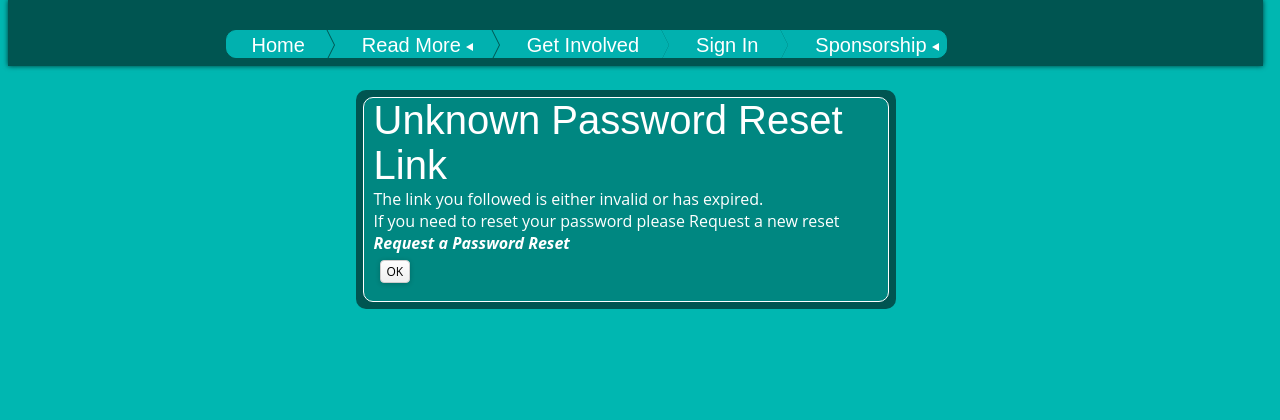
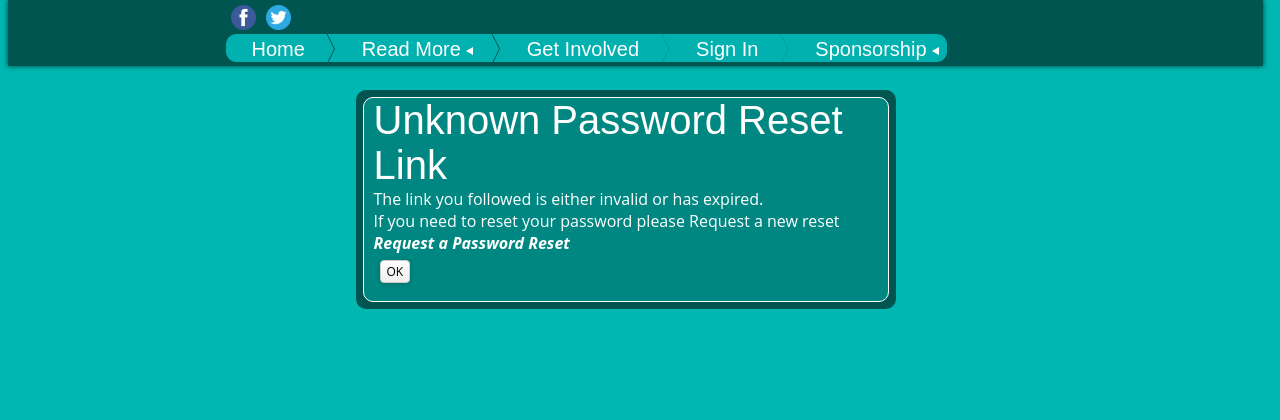
Before and after one commit to TonyFlury/SuffolkCycleDjango, a Django app: page /User/Reset/1 in a window 1280 px wide. Shown: the top 420 px of the page. Run offline with Django 3.2, Linux system fonts and the light colour scheme; parts of the project's set-up code (start-up, migrations or seed data) failed here and were passed over; some libraries are stand-ins or nearby versions.

Commit message:
Issue-29

```diff
--- a/SuffolkCycleRide/static/base/css/layout.css
+++ b/SuffolkCycleRide/static/base/css/layout.css
@@ -196,7 +196,7 @@ div.menu-wrapper {
 
 div.menu-body {
 	position: relative;
-	top: 30px;
+	top: 5px;
 	color: white;
 	font: 20px/1.4em "fredericka the great",fantasy;
 	margin: 0px auto;
@@ -210,6 +210,9 @@ div#menu-container a {
 	display:block;
 	padding:0 5px;
 	color:#FFF;
+	  text-decoration: none;
+  font-style:normal;
+    font-weight: unset;
 }
 
 ul.chevronbar {list-style-type: none; margin: 0; padding: 0; height:auto; width:auto; overflow:hidden;}
--- a/SuffolkCycleRide/templates/base/base.html
+++ b/SuffolkCycleRide/templates/base/base.html
@@ -5,12 +5,44 @@
 
 {% block page_styles %}
 
+div#ShareBar {
+    margin-bottom:4px;
+    height:25px;
+}
+
+div#ShareBar > div.ShareMe {
+    display:inline-block;
+    margin-right:5px;
+    height:25px;
+    width:25px;
+}
+
+div#ShareBar > div.ShareMe img {
+    height:25px;
+    width:25px;
+}
+
 {% endblock %}
 
 {% block menu-content %}
 <!-- Allow conditional generation of menu -->
-{% if not no_menu %}
+
 <div id="menu-container">
+{% if no_menu %}
+    <h3 align="center" style="margin-top:15px;"><a href="{{ HOST_URL }}" >The Great Suffolk Cycle Ride</a></h3>
+{% else %}
+    <div id="ShareBar">
+        <div class="ShareMe">
+        <a href="http://www.facebook.com/sharer/sharer.php?u={{ HOST_URL|urlencode:''}}&tite={{ 'The Great Suffolk Cycle Ride' | urlencode:'' }}">
+        <img src="{% static 'SuffolkCycleRide/images/facebook.png' %}" ;"/>
+        </a>
+        </div>
+        <div class="ShareMe">
+        <a href="http://twitter.com/intent/tweet?status={{ 'Supporting The Great Suffolk Cycle Ride - raising money for Suffolk Cancer Charities - 580Km over 7 days' | urlencode:'' }}%0A{{ HOST_URL|urlencode:''}}">
+        <img src="{% static 'SuffolkCycleRide/images/twitter.png' %}"/>
+        </a>
+        </div>
+    </div>
     <ul class='chevronbar'>
         <li><a href="{% url 'Home' %}">Home</a></li>
         <li><a href="#">Read More</a>
@@ -41,6 +73,6 @@
         </li>
 
     </ul>
+{% endif %}
 </div>
-{% endif %}
 {% endblock %}
--- a/SuffolkCycleRide/templates/base/origin.html
+++ b/SuffolkCycleRide/templates/base/origin.html
@@ -62,27 +62,6 @@
 </head>
 <body>
 {% block fb-disable %}
-<div id="fb-root"></div>
-
-<!-- Script for Facebook like button https://developers.facebook.com/tools/debug/og/object/ -->
-<script>
-
-window.fbAsyncInit = function() {
-   FB.init({
-      appId      : '1695228507422103',
-      xfbml      : true,
-      version    : 'v2.5'
-    });
-  };
-
-(function(d, s, id) {
-  var js, fjs = d.getElementsByTagName(s)[0];
-  if (d.getElementById(id)) return;
-  js = d.createElement(s); js.id = id;
-  js.src = "//connect.facebook.net/en_GB/sdk.js#xfbml=1&version=v2.5";
-  fjs.parentNode.insertBefore(js, fjs);
-}(document, 'script', 'facebook-jssdk'));
-</script>
 {% endblock %}
 
 <div id="Site_Background">
@@ -91,13 +70,10 @@ window.fbAsyncInit = function() {
         <div id='header'> <!-- Horizontal menu bar -->
             <div id='header_bg'></div>  <!-- Darker bar extending across the viewport -->
                 <div class='menu-wrapper'>
-                    <div class="menu-body"><div class="fb-like fb-like-pos" data-href="{{ HOST_URL }}" data-width="200"
-                         data-layout="button_count" data-action="like" data-show-faces="false" data-share="true"></div>
+                    <div class="menu-body">
                     {% block menu-content %}
                     {% endblock %}
                     </div>
-                    <!-- Facebook like button -->
-
                 </div>
         </div>
 
```
